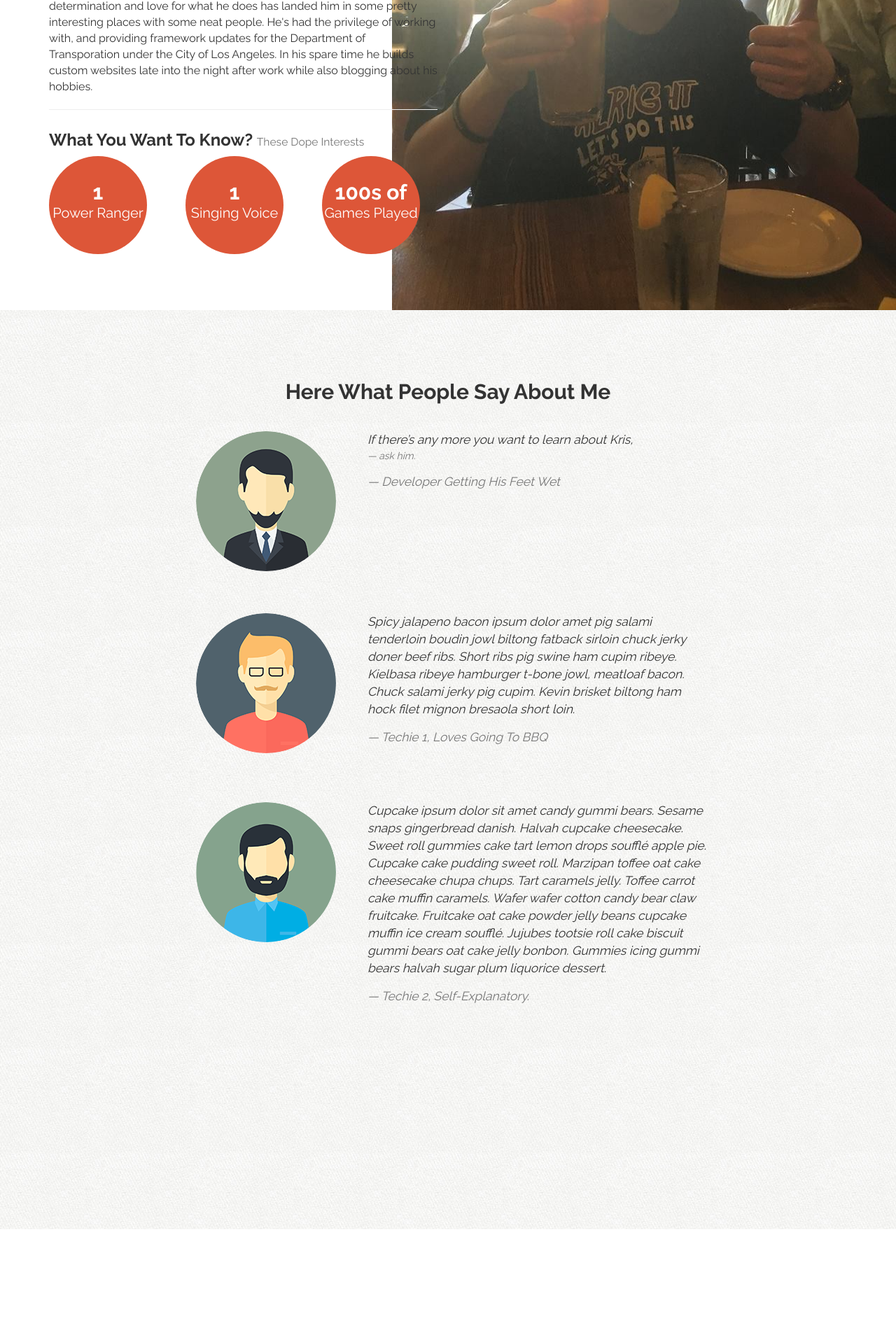
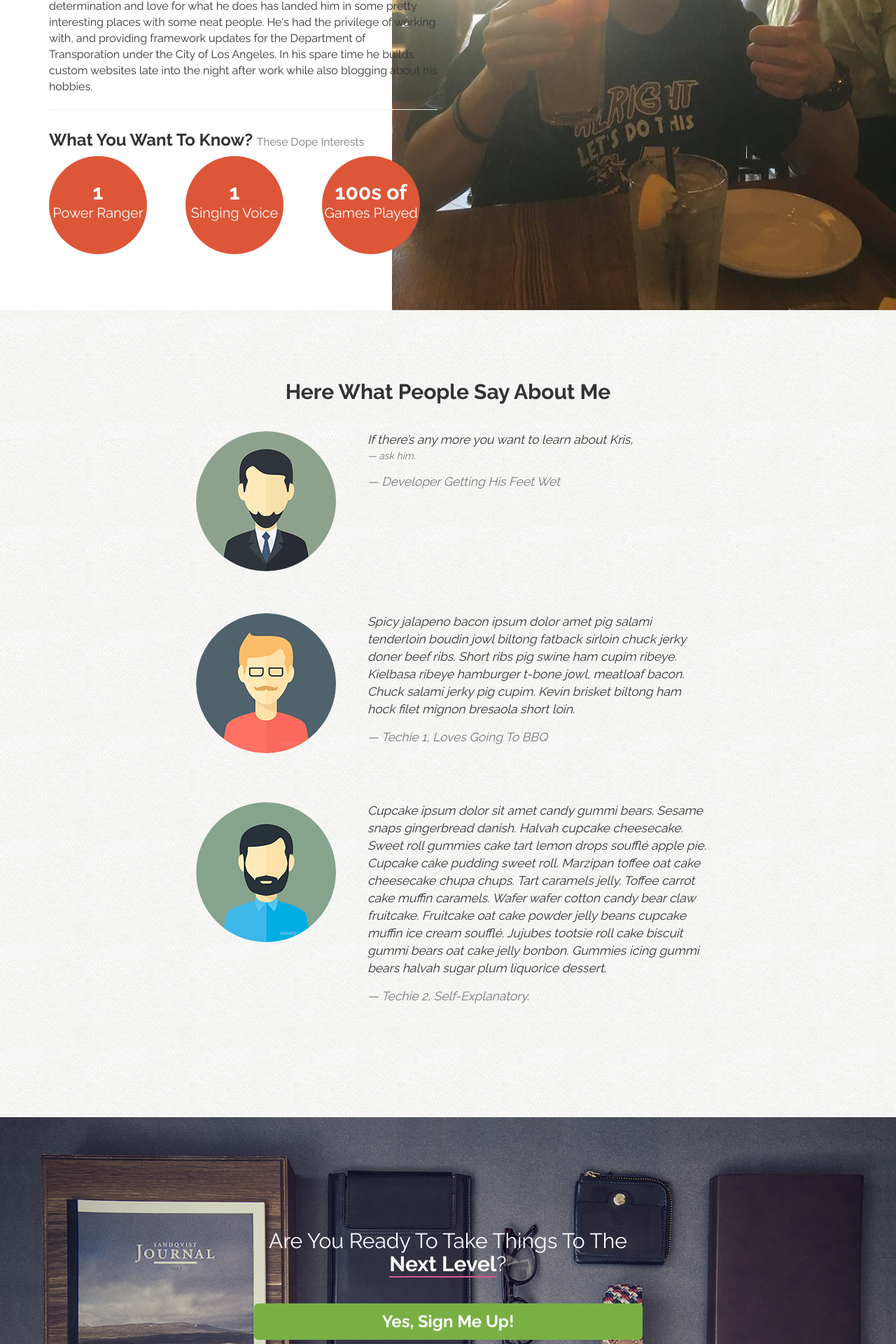
Before and after one commit to PocketThi3f/wordpress-trixzors, a PHP site: page / in a window 1280 px wide. Shown: the part 4440-6360 px from the top of the page at 70% size. Before the commit the page ends 6196 px from the top, so only its background shows below. Run offline with PHP 8.4, Linux system fonts and the light colour scheme; some libraries are stand-ins or nearby versions.

Commit message:
additions of mark up for footer and signup

```diff
--- a/assets/css/custom.css
+++ b/assets/css/custom.css
@@ -12,7 +12,7 @@ body {
 	margin-top: 50px;
 	font-family: "proxima-nova", "Raleway", Helvetica, sans-serif;
 	font-size: 16px;
-	background: url("../img/tile.jpg") top left;
+	background: url("../img/tile.jpg") top left repeat;
 }
 
 /* === GLOBAL === */
@@ -39,6 +39,15 @@ h4 {
 	font-size: 18px;
 }
 
+a:link, a:visited {
+	color: #dd5638;
+}
+
+a:hover {
+	text-decoration: none;
+	color: #c9302c;
+}
+
 button, input, .btn, a.btn {
 	-webkit-font-smoothing: antialiased;
 	text-rendering: optimizeLegibility;
@@ -49,9 +58,23 @@ button, input, .btn, a.btn {
 	font-weight: bold;
 }
 
+button.btn:focus {
+	outline: none !important;
+}
+
 .btn-danger {
 	background-color: #dd5638;
 	border-collapse: #d95131;
+}
+
+.btn-warning {
+	background: #79b044;
+	border: none;
+}
+
+.btn-warning:hover {
+	background: #6a9b3d;
+	border-color: #6a9b3d;
 }
 
 img {
@@ -272,6 +295,53 @@ section h3 {
 	border-radius: 50%;
 }
 
+#signup {
+	text-align: center;
+	background: url("../img/hipster-stuff.jpg") center center repeat fixed;
+	background-size: cover;
+	color: white;
+	padding: 140px 0;
+}
+
+#signup h2 {
+	font-weight: normal;
+}
+
+#signup h2 strong {
+	border-bottom: solid 2px #dd5688;
+}
+
+#signup .btn {
+	font-size: 24px;
+}
+
+footer {
+	background: #3e4249;
+	color: white;
+	padding: 20px 0 10px;
+	font-size: 12px;
+}
+
+footer p {
+	margin: 0;
+}
+
+footer a:link, footer a:visited {
+	color: white;
+}
+
+footer a:hover {
+	color: #dd5638;
+}
+
+footer li.signup-link a {
+	color: #dd5638;
+}
+
+footer li.signup-link a:hover {
+	font-weight: bold;
+}
+
 /* === CUSTOM ICON SPRITES == */
 
 i.ci {
--- a/index.html
+++ b/index.html
@@ -388,13 +388,41 @@
 		</section><!-- kudos -->
 
 		<!-- SIGN UP SECTION-->
-		<section>
-
-		</section>
+		<section id="signup" data-type="background" data-speed="4">
+			<div class="container">
+				<div class="row">
+					<div class="col-sm-6 col-sm-offset-3">
+						<h2>Are You Ready To Take Things To The <strong>Next Level</strong>?</h2>
+						<p><a href="#" class="btn btn-lg btn-block btn-warning">Yes, Sign Me Up!</a></p>
+					</div><!-- end-col -->
+				</div><!-- row -->
+			</div><!-- container -->
+		</section><!-- signup -->
 
 		<!-- FOOTER-->
 		<footer>
+			<div class="container">
+				<div class="col-sm-3">
+					<p><a href="/"><img src="assets/img/logo.png" alt="Boostrap To WordPress"></a></p>
+				</div><!-- end-col -->
+				<div class="col-sm-6">
+					<nav>
+						<ul class="list-unstyled list-inline">
+							<li><a href="">Home</a></li>
+							<li><a href="">Blog</a></li>
+							<li><a href="">Resources</a></li>
+							<li><a href="">Contact</a></li>
+							<li class="signup-link"><a href="">Sign Up Now</a></li>
+						</ul>
+					</nav>
+				</div><!-- end-col -->
+				<div class="col-sm-3">
+					<p class="pull-right">&copy; 2017 Kris Lai</p>
 
+					</p>
+				</div><!-- end-col -->
+
+			</div><!-- container -->
 		</footer>
 
 		<!-- MODAL-->
```
